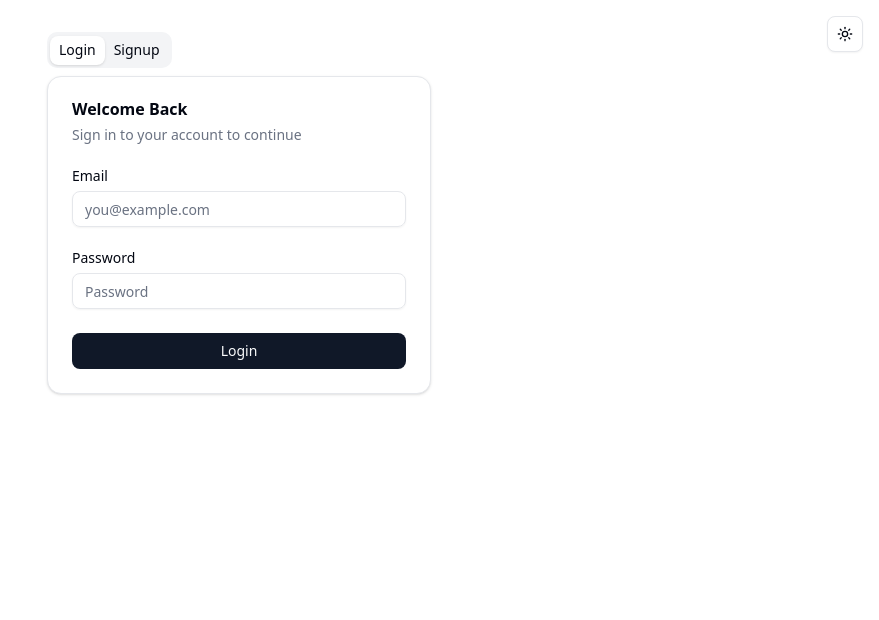
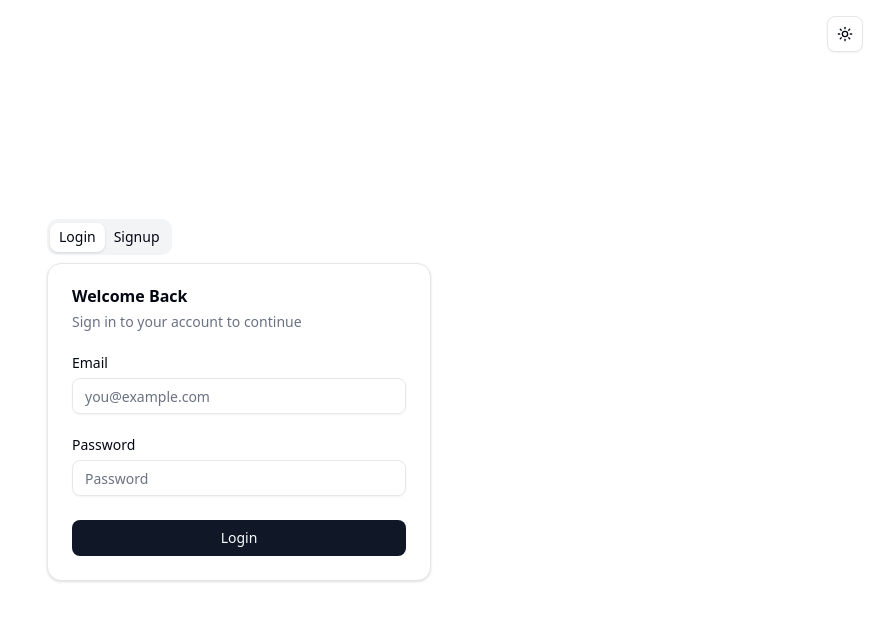
Before and after one commit to itzshubhamdev/supabase-oauth, a Next.js app: page /auth/login in a window 1280 px wide. Shown: the top 620 px of the page, without its empty margins (401-1280 px from the left). Built offline with nearby package versions, Linux system fonts and the light colour scheme; no server answers.

Commit message:
Update UI

```diff
--- a/app/auth/login/page.tsx
+++ b/app/auth/login/page.tsx
@@ -139,7 +139,7 @@ export default function LoginForm() {
   };
 
   return (
-    <div className="flex w-full max-w-sm flex-col gap-6">
+    <div className="flex w-full max-w-sm flex-col gap-6 my-auto">
       <Tabs defaultValue="login">
         <TabsList>
           <TabsTrigger value="login">Login</TabsTrigger>
--- a/app/oauth/consent/page.tsx
+++ b/app/oauth/consent/page.tsx
@@ -65,7 +65,7 @@ export default async function ConsentPage({
 
   return (
     <>
-      <Card className="w-full max-w-md h-fit">
+      <Card className="w-full max-w-md h-fit my-auto">
         <CardHeader>
           <CardTitle>Authorize {authDetails.client.name}</CardTitle>
           <CardDescription>
```
